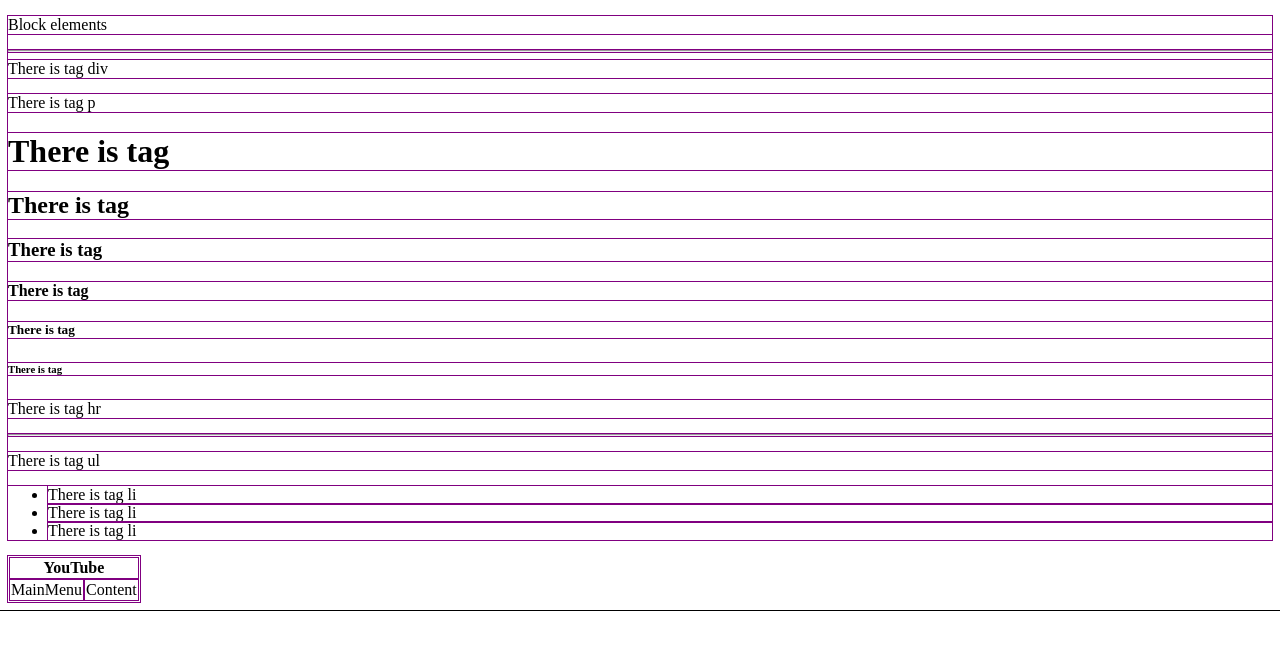
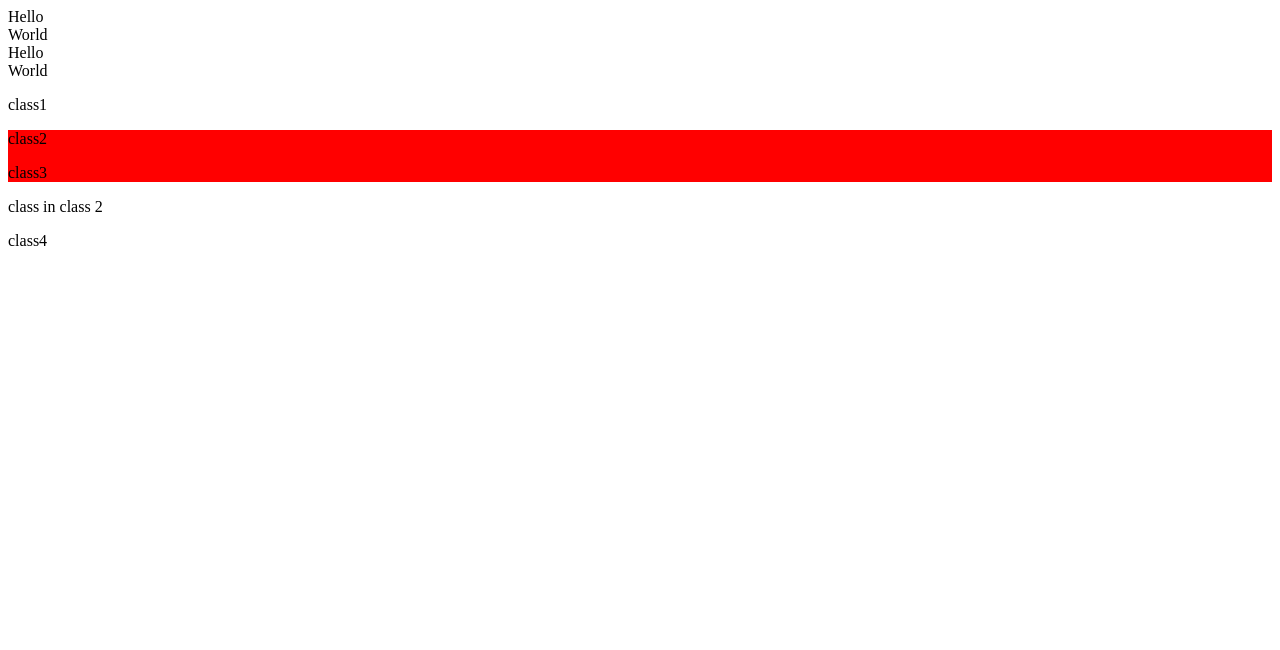
Before and after one commit to Ksaltotun/HelloWorld, a website: page Project/distr/index.html in a window 1280 px wide. Drawn offline with Linux system fonts and the light colour scheme.

Commit message:
Lesson midle changes

```diff
--- a/Project/distr/index.html
+++ b/Project/distr/index.html
@@ -8,44 +8,34 @@
     <title>Web page</title>
 </head>
 <body>
+    <div class="class1">
+        Hello
+        <div class="class2">
+            World
+        </div>
+    </div>
     <div>
+        Hello
         <div>
-            <p>
-                Block elements
-            </p>
-            <hr>
-            <div>There is tag div</div>
-            <p>There is tag p</p>
-            <h1>There is tag</h1>
-            <h2>There is tag</h2>
-            <h3>There is tag</h3>
-            <h4>There is tag</h4>
-            <h5>There is tag</h5>
-            <h6>There is tag</h6>
-            <p>There is tag hr</p><hr>
-            <p>There is tag ul</p>
-            <ul>
-                <li>There is tag li</li>
-                <li>There is tag li</li>
-                <li>There is tag li</li>
-            </ul>
+            World
+        </div>
+    </div>
+    <div>
+        <div class="class1">
+            <p class="class2">class1</p>
+            <div class="class3">
+                <p class="class2">class2</p>
+                <p class="class3">class3</p>
+                </div>
+                <div class="class2">
+                    <p>class in class 2</p>
+                    <p class="class4">class4 </p>
 
+                </div>
+            </div>
 
         </div>
-
-
-
-
     </div>
-    <table >
-        <tr>
-            <th colspan="2">
-                YouTube
-            </th>
-        </tr>
-        <td>MainMenu</td>
-        <td >Content</td>
-    </table>
 
 
 </body>
--- a/Project/gulpfile.js
+++ b/Project/gulpfile.js
@@ -8,7 +8,8 @@ var gulp = require('gulp'),
     rimraf = require('rimraf'),
     browserSync = require("browser-sync"),
     reload = browserSync.reload,
-    plug = require("gulp-load-plugins")();
+    plug = require("gulp-load-plugins")(),
+    fileinclude = require('gulp-file-include');
 
 
 var path = {
@@ -20,7 +21,7 @@ var path = {
         fonts: 'distr/fonts/'
     },
     src: {
-        html: 'src/*.html',
+        html: 'src/**/*.html',
         style: 'src/style/common-style.less',
         img: 'src/img/**/*.*',
         fonts: 'src/fonts/**/*.*'
@@ -46,7 +47,10 @@ var config = {
 
 gulp.task('html:build', function () {
     gulp.src(path.src.html)
-        .pipe(rigger())
+        .pipe(fileinclude({
+          prefix: '@@',
+          basepath: '@file'
+        }))
         .pipe(gulp.dest(path.distr.html))
         .pipe(reload({stream: true}));
 });
--- a/Project/package.json
+++ b/Project/package.json
@@ -18,5 +18,8 @@
     "gulp-watch": "^4.1.1",
     "gulp-webserver": "^0.9.1",
     "rimraf": "^2.3.1"
+  },
+  "dependencies": {
+    "gulp-file-include": "^2.0.1"
   }
 }
--- a/Project/src/style/common-style.less
+++ b/Project/src/style/common-style.less
@@ -1,7 +1,3 @@
-html {
-    outline: 1px solid black;
+.class2 + .class3{
+    background: color(red)
 }
-
-body * {
-    outline: 1px solid purple;
-}
```
Also changed, not shown: Project/src/index.html (+22 -32 lines), Project/distr/css/common-style.css, 1 other file.
